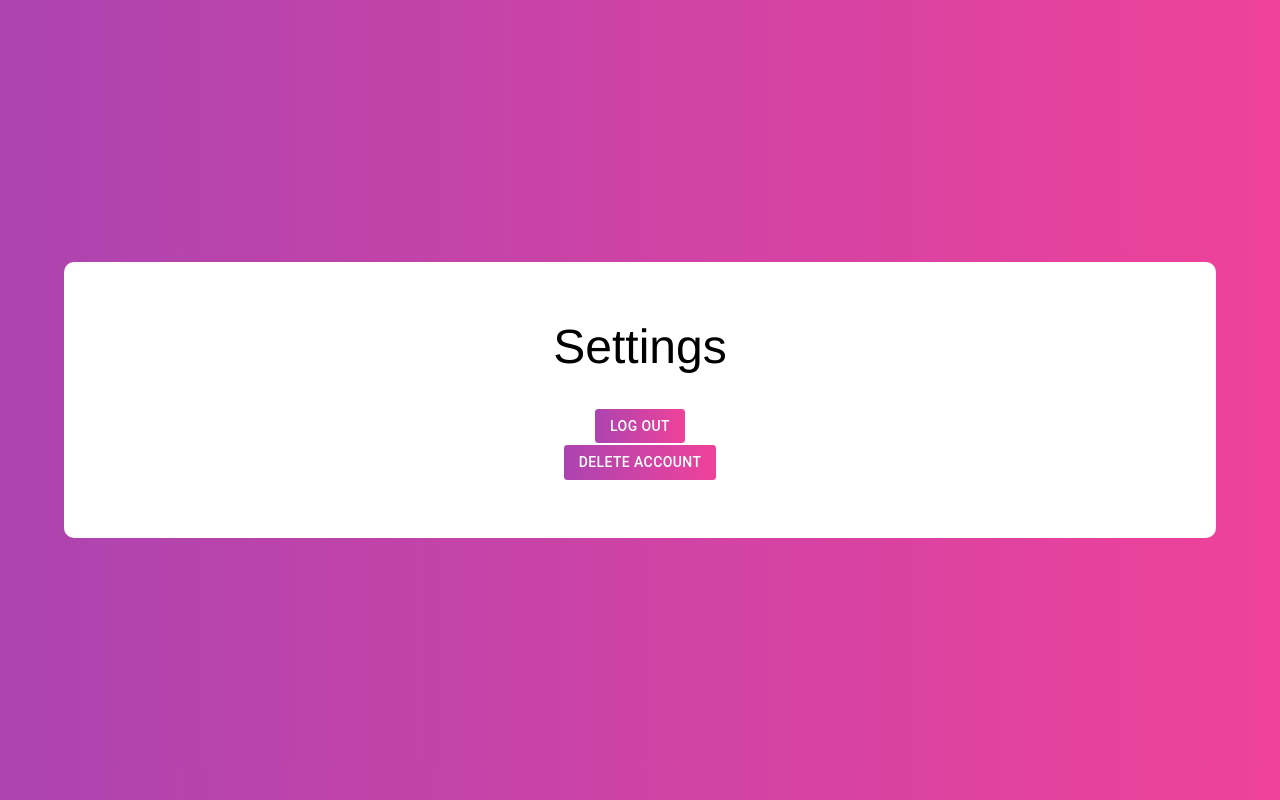
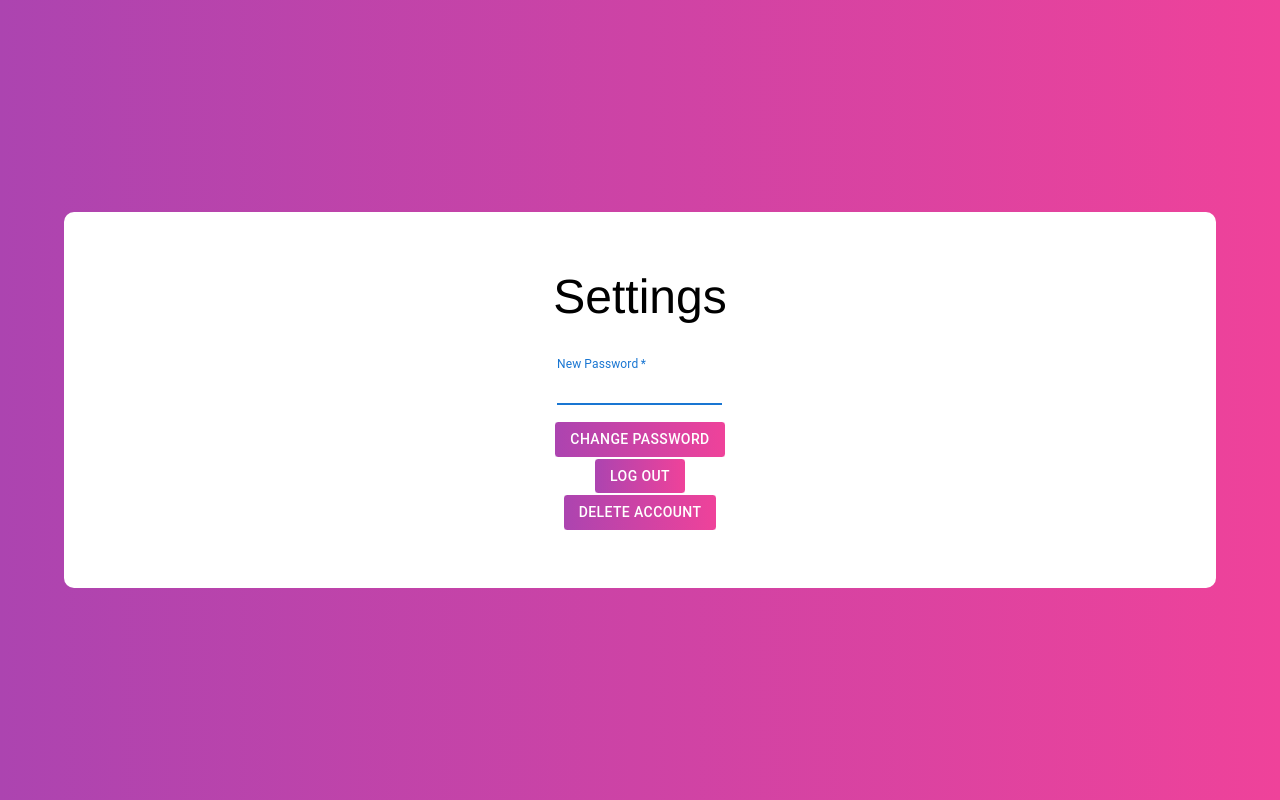
Before and after one commit to CS3219-AY2223S1/cs3219-project-ay2223s1-g45, a React (Create React App) app in the folder apps/frontend/: page /settings in a window 1280 px wide. Built offline with nearby package versions, Linux system fonts and the light colour scheme.

Commit message:
add change password form

```diff
--- a/apps/frontend/src/components/SettingsPage.tsx
+++ b/apps/frontend/src/components/SettingsPage.tsx
@@ -1,8 +1,21 @@
-import { Box, Button, Dialog, DialogContent, DialogContentText, DialogTitle } from '@mui/material';
+import {
+  Box,
+  Button,
+  Dialog,
+  DialogContent,
+  DialogContentText,
+  DialogTitle,
+  TextField
+} from '@mui/material';
 import { useState } from 'react';
 import axios from 'axios';
 import { URL_USER_SVC } from '../configs';
-import { STATUS_CODE_INTERNAL_SERVER_ERROR, STATUS_CODE_OK } from '../constants';
+import {
+  STATUS_CODE_FORBIDDEN,
+  STATUS_CODE_INTERNAL_SERVER_ERROR,
+  STATUS_CODE_OK,
+  STATUS_CODE_UNAUTHORISED
+} from '../constants';
 import { useNavigate } from 'react-router-dom';
 import { Typography } from '@mui/material';
 
@@ -10,6 +23,8 @@ function SettingsPage() {
   const [isDialogOpen, setIsDialogOpen] = useState(false);
   const [dialogTitle, setDialogTitle] = useState('');
   const [dialogMsg, setDialogMsg] = useState('');
+  const [newPassword, setNewPassword] = useState('');
+  const [newPasswordErrorState, setNewPasswordErrorState] = useState(false);
   const navigate = useNavigate();
 
   const handleLogout = async () => {
@@ -24,8 +39,6 @@ function SettingsPage() {
       });
     if (res && res.status === STATUS_CODE_OK) {
       handleNavigation();
-    } else {
-      closeDialog();
     }
   };
 
@@ -33,14 +46,39 @@ function SettingsPage() {
     const res = await axios.delete(`${URL_USER_SVC}/`, { withCredentials: true }).catch((err) => {
       if (err.response.status === STATUS_CODE_INTERNAL_SERVER_ERROR) {
         setErrorDialog('Unable to delete');
+      } else if (err.response.status === STATUS_CODE_UNAUTHORISED) {
+        setErrorDialog('Not Authenticated. Please log in again.');
+      } else if (err.response.status === STATUS_CODE_FORBIDDEN) {
+        setErrorDialog('Unauthorised Action. Please log in again.');
       } else {
         setErrorDialog('Please try again later');
       }
     });
     if (res && res.status === STATUS_CODE_OK) {
       handleNavigation();
-    } else {
-      closeDialog();
+    }
+  };
+
+  const handleChangePassword = async () => {
+    const res = await axios
+      .patch(
+        `${URL_USER_SVC}/change-password`,
+        { password: newPassword },
+        { withCredentials: true }
+      )
+      .catch((err) => {
+        if (err.response.status === STATUS_CODE_INTERNAL_SERVER_ERROR) {
+          setErrorDialog('Unable to change password');
+        } else if (err.response.status === STATUS_CODE_UNAUTHORISED) {
+          setErrorDialog('Not Authenticated. Please log in again.');
+        } else if (err.response.status === STATUS_CODE_FORBIDDEN) {
+          setErrorDialog('Unauthorised Action. Please log in again.');
+        } else {
+          setErrorDialog('Please try again later');
+        }
+      });
+    if (res && res.status === STATUS_CODE_OK) {
+      setSuccessDialog('Password changed successfully');
     }
   };
 
@@ -49,6 +87,12 @@ function SettingsPage() {
   const setErrorDialog = (msg: any) => {
     setIsDialogOpen(true);
     setDialogTitle('Error');
+    setDialogMsg(msg);
+  };
+
+  const setSuccessDialog = (msg: any) => {
+    setIsDialogOpen(true);
+    setDialogTitle('Success');
     setDialogMsg(msg);
   };
 
@@ -65,17 +109,45 @@ function SettingsPage() {
       fontFamily={'Arimo'}
       borderRadius={'10px'}
       padding={'5%'}
-      style={{ backgroundColor: 'white' }}
-    >
+      style={{ backgroundColor: 'white' }}>
       <Box
         display={'flex'}
         flexDirection={'column'}
         justifyContent={'flex-end'}
-        alignItems={'center'}
-      >
+        alignItems={'center'}>
         <Typography variant={'h3'} marginBottom={'2rem'} fontFamily={'Arimo'}>
           Settings
         </Typography>
+        <TextField
+          label="New Password"
+          variant="standard"
+          type="password"
+          value={newPassword}
+          onChange={(e) => {
+            setNewPasswordErrorState(false);
+            setNewPassword(e.target.value);
+          }}
+          sx={{ marginBottom: '1rem', width: '75%' }}
+          autoFocus
+          required
+          error={newPasswordErrorState}
+        />
+        <Button
+          variant={'outlined'}
+          onClick={() => {
+            if (newPassword === '') {
+              setNewPasswordErrorState(true);
+              return;
+            }
+            handleChangePassword();
+          }}
+          style={{
+            color: 'white',
+            borderColor: 'white',
+            background: 'linear-gradient(90deg, #AC44B0, #EF429A)'
+          }}>
+          Change Password
+        </Button>
         <Button
           variant={'outlined'}
           onClick={handleLogout}
@@ -83,8 +155,7 @@ function SettingsPage() {
             color: 'white',
             borderColor: 'white',
             background: 'linear-gradient(90deg, #AC44B0, #EF429A)'
-          }}
-        >
+          }}>
           Log Out
         </Button>
         <Button
@@ -94,8 +165,7 @@ function SettingsPage() {
             color: 'white',
             borderColor: 'white',
             background: 'linear-gradient(90deg, #AC44B0, #EF429A)'
-          }}
-        >
+          }}>
           Delete Account
         </Button>
       </Box>
--- a/apps/frontend/src/constants.ts
+++ b/apps/frontend/src/constants.ts
@@ -2,6 +2,7 @@ export const STATUS_CODE_CREATED = 201;
 export const STATUS_CODE_OK = 200;
 export const STATUS_CODE_BAD_REQUEST = 400;
 export const STATUS_CODE_UNAUTHORISED = 401;
+export const STATUS_CODE_FORBIDDEN = 403;
 export const STATUS_CODE_NOT_FOUND = 404;
 export const STATUS_CODE_CONFLICT = 409;
 export const STATUS_CODE_INTERNAL_SERVER_ERROR = 500;
```
